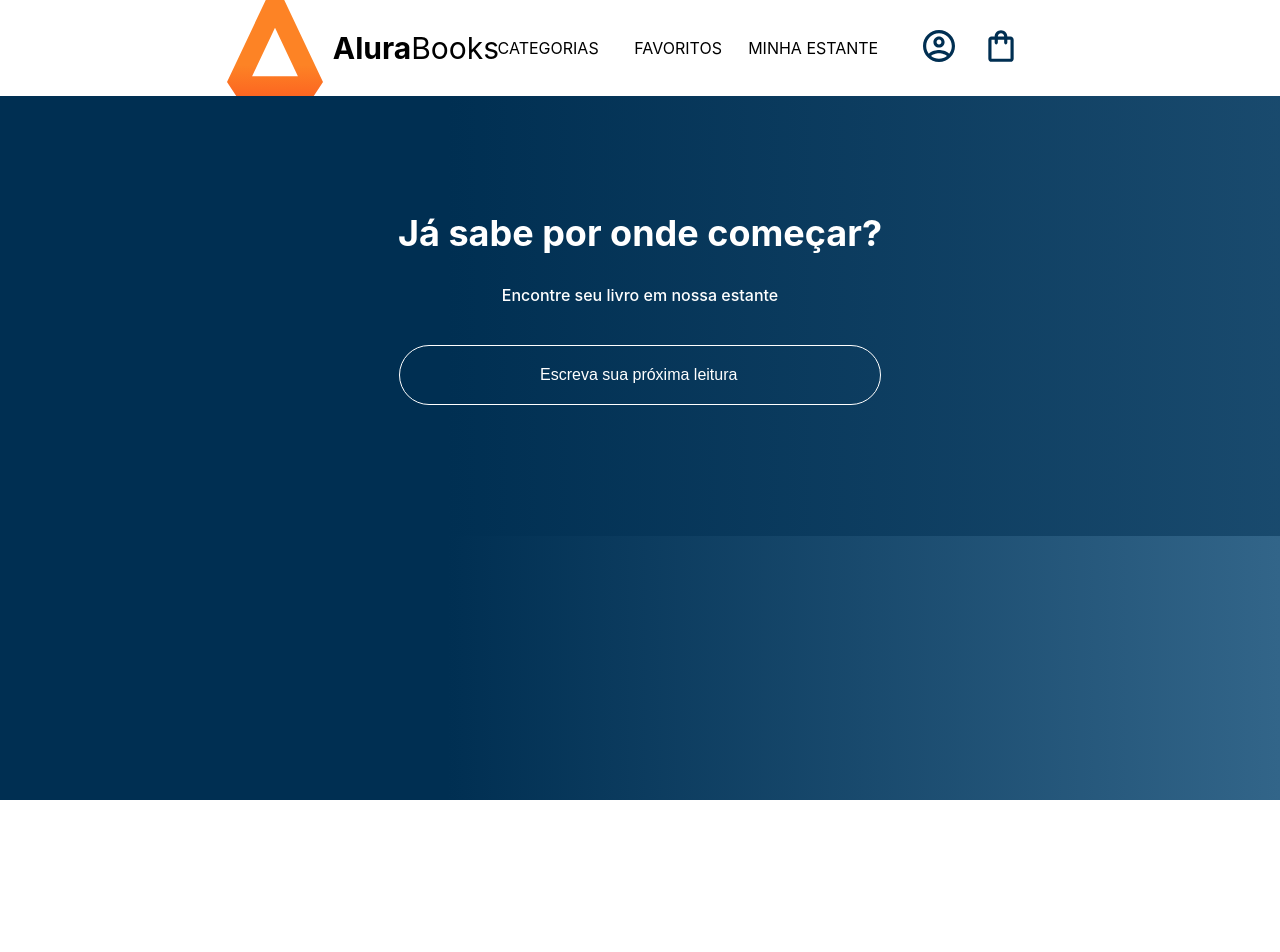
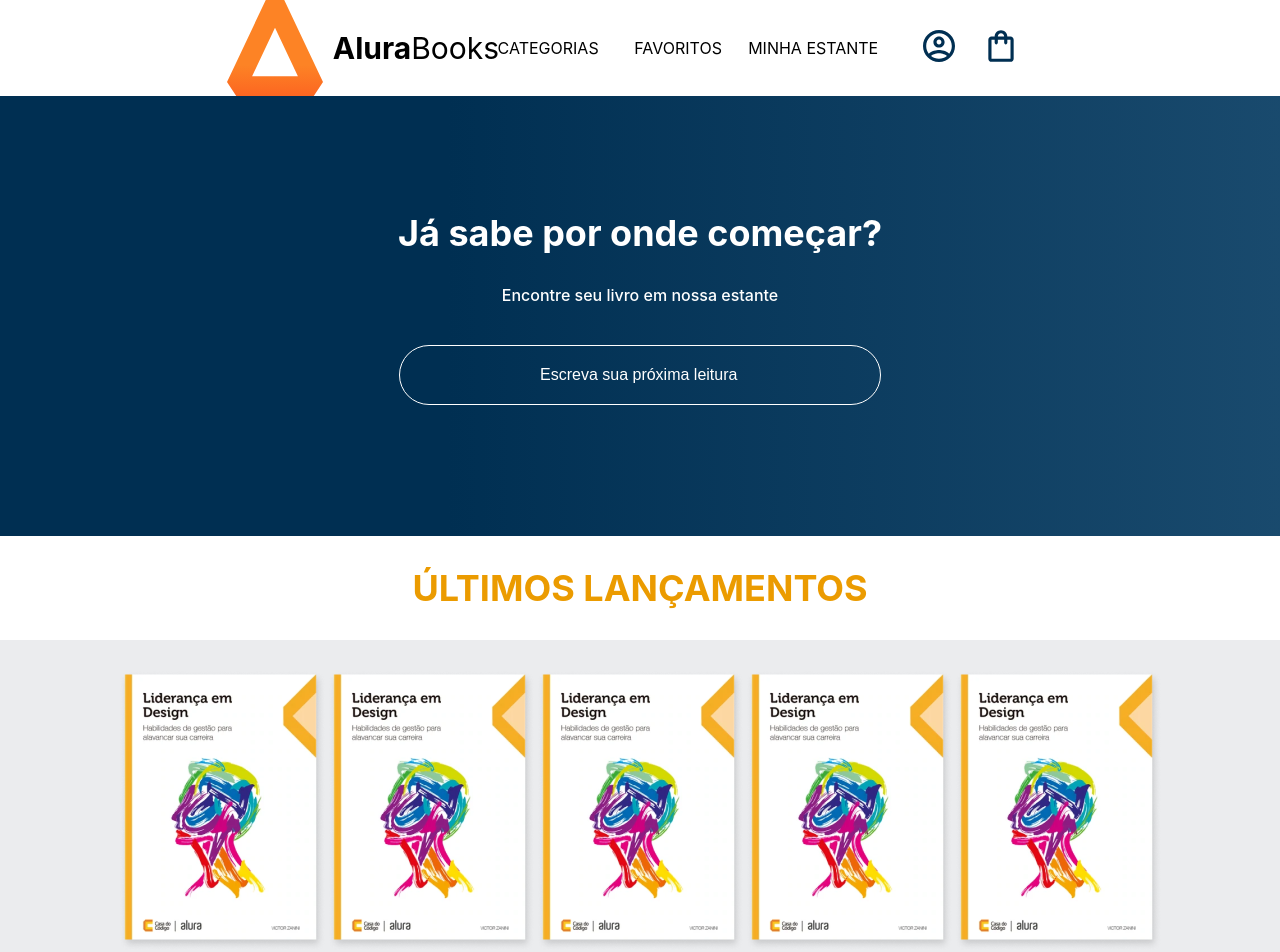
Before and after one commit to cbbathaglini/projeto-react-alura, a React (Create React App) app: page / in a window 1280 px wide. Shown: the top 952 px of the page. Before the commit the page ends 800 px from the top, so only its background shows below. Built offline with nearby package versions, Linux system fonts and the light colour scheme.

Commit message:
add ultimos lancaamentos

```diff
--- a/src/App.js
+++ b/src/App.js
@@ -1,12 +1,14 @@
 import Header from './componentes/Header';
 import Pesquisa from './componentes/Pesquisa';
 import styled from 'styled-components'
+import UltimosLancamentos from './componentes/UltimosLancamentos';
 
 function App() {
   return (
     <AppContainer>
       <Header />
       <Pesquisa />
+      <UltimosLancamentos />
     </AppContainer>
   );
 }
--- /dev/null
+++ b/src/componentes/UltimosLancamentos/dadosUltimosLancamentos.js
@@ -0,0 +1,8 @@
+import livro from '../../imagens/livro.png'
+export const livros = [
+    {nome: 'Liderança em Design', id: 1, src: livro},
+    {nome: 'Liderança em UX', id: 5, src: livro},
+    {nome: 'JavaScript Assertivo', id: 2, src:livro},
+    {nome: 'Cangaceiro em JavaScript', id: 3, src:livro},
+    {nome: 'Aventureiros do Java', id: 4, src:livro}
+]
--- /dev/null
+++ b/src/componentes/UltimosLancamentos/index.js
@@ -0,0 +1,41 @@
+import styled from 'styled-components'
+import { livros } from '../UltimosLancamentos/dadosUltimosLancamentos'
+
+function UltimosLancamentos() {
+  return (
+    <UltimosLancamentosContainer>
+        <Titulo>ÚLTIMOS LANÇAMENTOS</Titulo>
+        <NovosLivrosContainer>
+        {livros.map( (livro) => (
+            <img src={livro.src}/>
+          ))}
+        </NovosLivrosContainer>
+    </UltimosLancamentosContainer>
+  );
+}
+
+export default UltimosLancamentos;
+const UltimosLancamentosContainer = styled.section`
+    background-color: #EBECEE;
+    padding-bottom: 20px;
+    display: flex;
+    flex-direction: column;
+`
+
+const Titulo = styled.h2`
+    width: 100%;
+    padding: 30px 0;
+    background-color: #FFF;
+    color: #EB9B00;
+    font-size: 36px;
+    text-align: center;
+    margin: 0;
+`
+
+const NovosLivrosContainer = styled.div`
+    margin-top: 30px;
+    display: flex;
+    width: 100%;
+    justify-content: center;
+    cursor: pointer;
+`
```
Also changed, not shown: src/componentes/index.js (renamed from src/componentes/indexpadrao.js).
